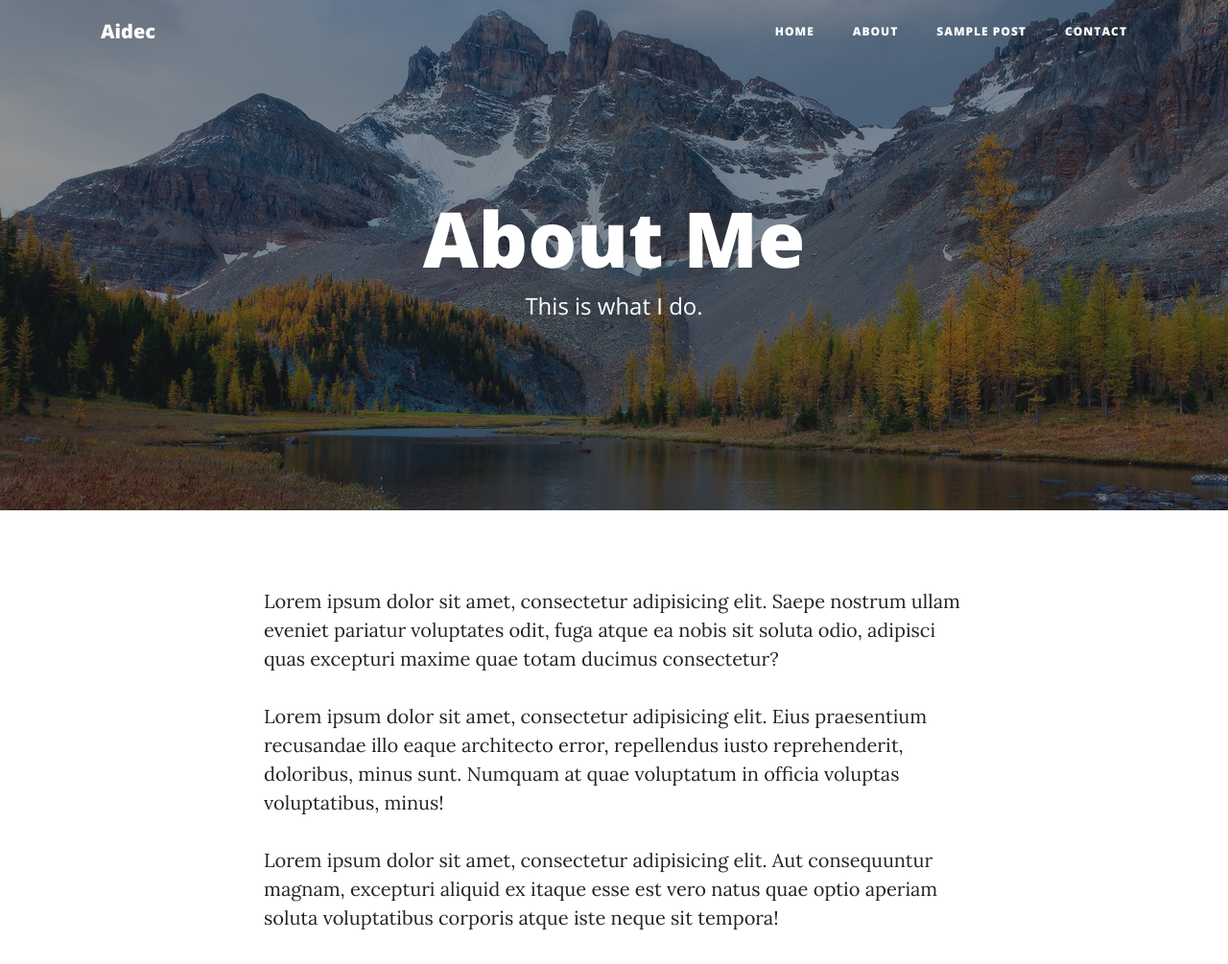
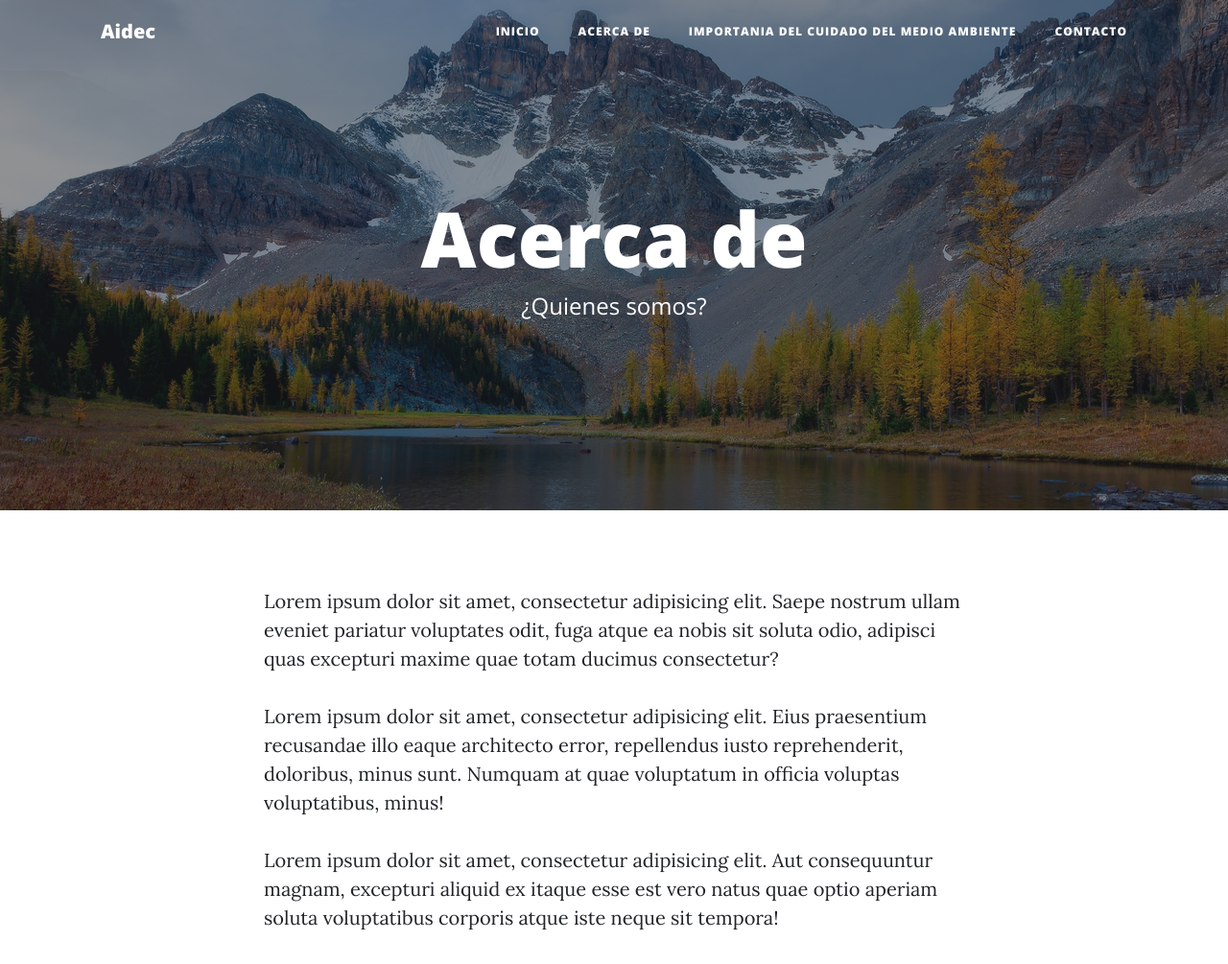
Before and after one commit to sebsnalias/aidec_page, a website: page about.html in a window 1280 px wide. Shown: the top 1005 px of the page at 96% size. Drawn offline with nearby package versions, Linux system fonts and the light colour scheme.

Commit message:
Contacto

```diff
--- a/about.html
+++ b/about.html
@@ -8,7 +8,7 @@
     <meta name="description" content="">
     <meta name="author" content="">
 
-    <title>Clean Blog - Start Bootstrap Theme</title>
+    <title>AIDEC</title>
 
     <!-- Bootstrap core CSS -->
     <link href="vendor/bootstrap/css/bootstrap.min.css" rel="stylesheet">
@@ -36,16 +36,16 @@
         <div class="collapse navbar-collapse" id="navbarResponsive">
           <ul class="navbar-nav ml-auto">
             <li class="nav-item">
-              <a class="nav-link" href="index.html">Home</a>
+              <a class="nav-link" href="index.html">Inicio</a>
             </li>
             <li class="nav-item">
-              <a class="nav-link" href="about.html">About</a>
+              <a class="nav-link" href="about.html">Acerca de</a>
             </li>
             <li class="nav-item">
-              <a class="nav-link" href="post.html">Sample Post</a>
+              <a class="nav-link" href="post.html">Importania del cuidado del medio ambiente</a>
             </li>
             <li class="nav-item">
-              <a class="nav-link" href="contact.html">Contact</a>
+              <a class="nav-link" href="contact.html">Contacto</a>
             </li>
           </ul>
         </div>
@@ -59,8 +59,8 @@
         <div class="row">
           <div class="col-lg-8 col-md-10 mx-auto">
             <div class="page-heading">
-              <h1>About Me</h1>
-              <span class="subheading">This is what I do.</span>
+              <h1>Acerca de</h1>
+              <span class="subheading">¿Quienes somos?</span>
             </div>
           </div>
         </div>
```
Also changed, not shown: contact.html (+6 -6 lines), post.html (+5 -5 lines).
